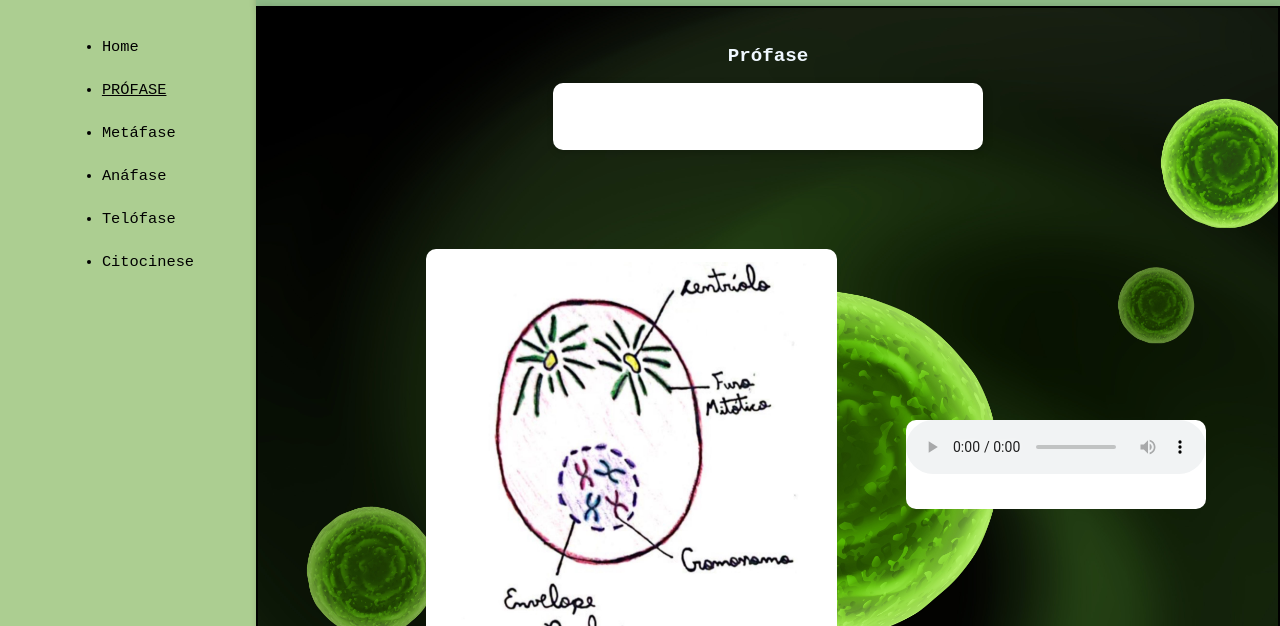
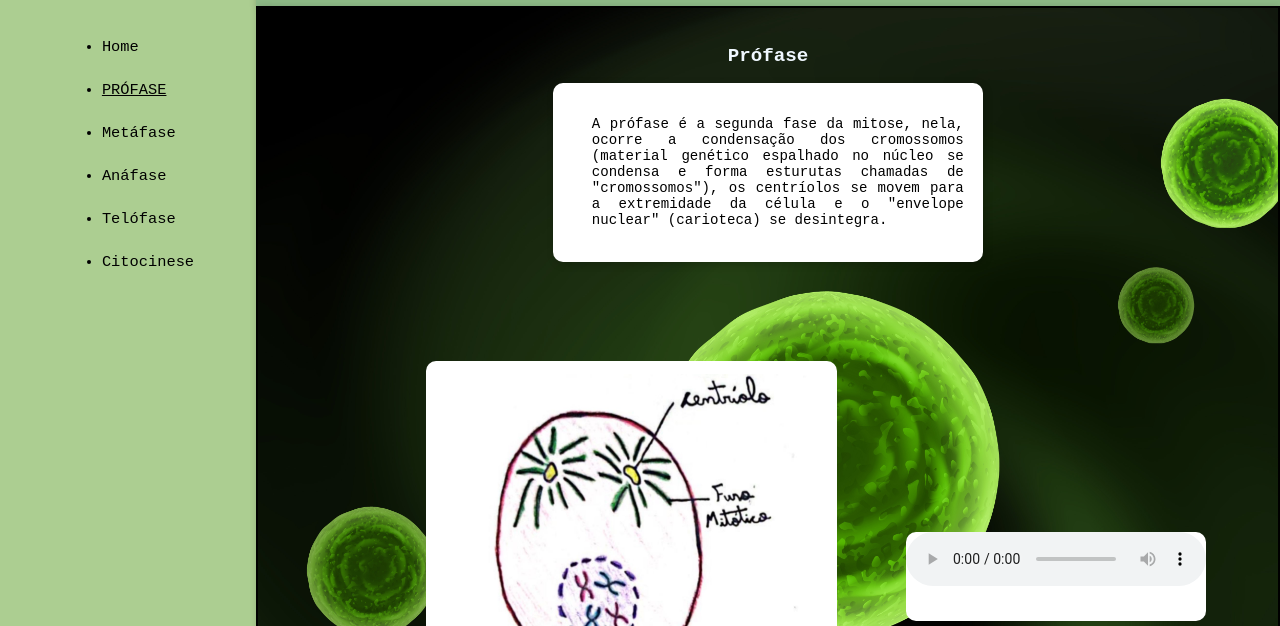
Before and after one commit to VieiraQuezia/Biologia-Mitose, a plain HTML site: page Prófase.html in a window 1280 px wide. Shown: the part 174-800 px from the top of the page. Drawn offline with Linux system fonts and the light colour scheme.

Commit message:
att prófase

```diff
--- a/Prófase.html
+++ b/Prófase.html
@@ -65,7 +65,7 @@
                     <h2>Prófase</h2>
 
                     <section class="Bloco2-1">
-                        <p></p>
+                        <p>A prófase é a segunda fase da mitose, nela, ocorre a condensação dos cromossomos (material genético espalhado no núcleo se condensa e forma esturutas chamadas de "cromossomos"), os centríolos se movem para a extremidade da célula e o "envelope nuclear" (carioteca) se desintegra.</p>
                     </section>
                     <br>
                     <br>
```
